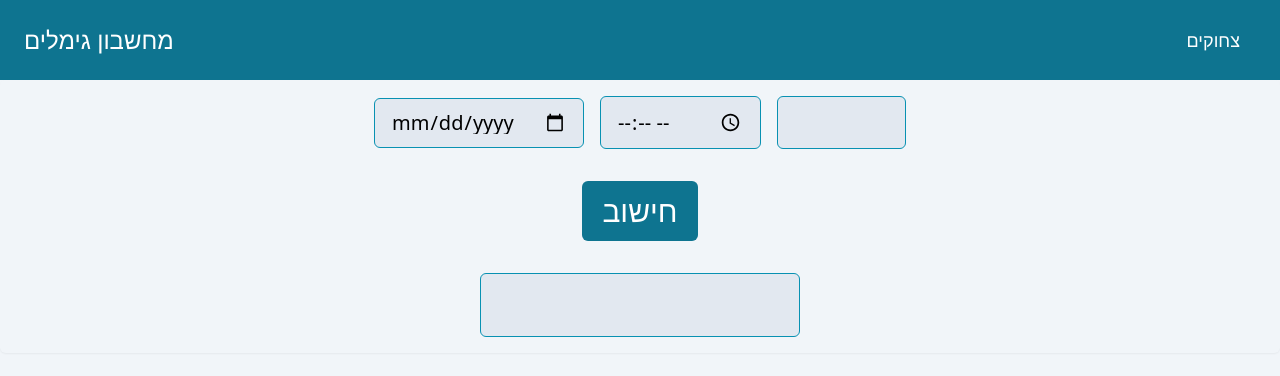
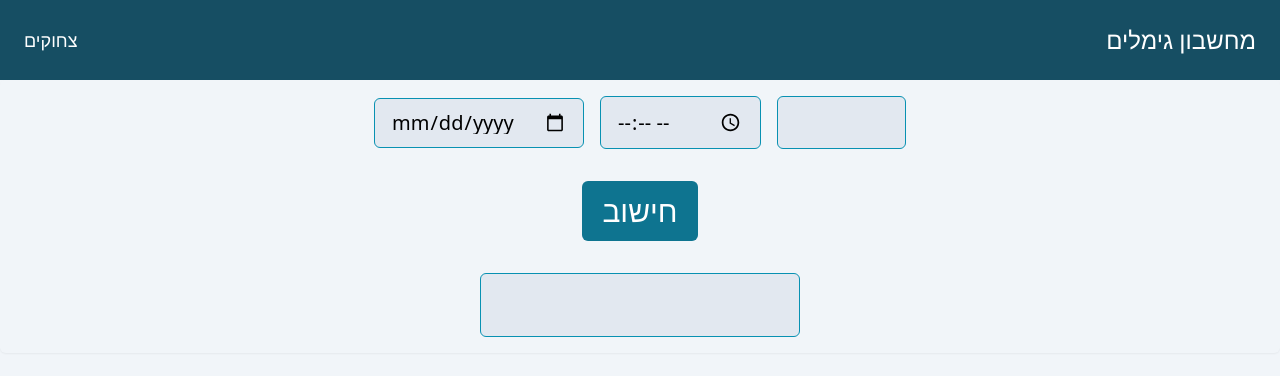
Before and after one commit to karshe69/gimelim, a website: page index.html in a window 1280 px wide. Drawn offline with Linux system fonts and the light colour scheme.

Commit message:
even prettier

```diff
--- a/index.html
+++ b/index.html
@@ -8,10 +8,10 @@
 </head>
 
 <body class="bg-slate-100">
-    <nav class="bg-cyan-700 p-6">
+    <nav class="bg-cyan-900 p-6">
         <div class="flex justify-between items-center">
+            <a class="text-white text-lg mr-4">צחוקים</a>
             <a class="text-white text-2xl font-medium">מחשבון גימלים</a>
-            <a class="text-white text-lg mr-4">צחוקים</a>
         </div>
     </nav>
 
```
Also changed, not shown: styles/style.css.
